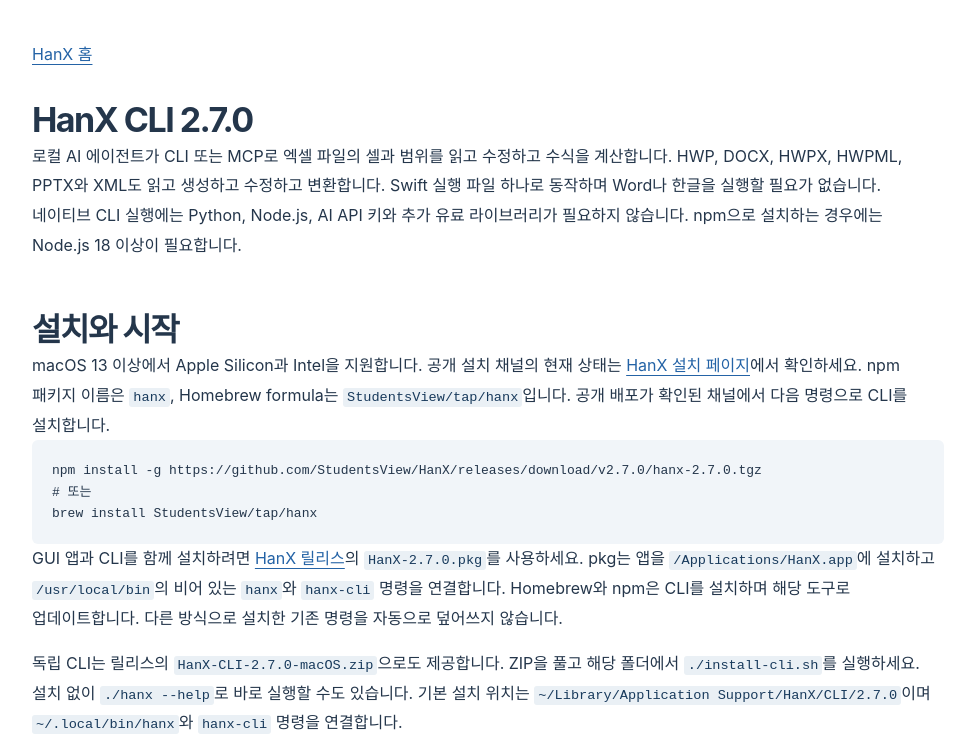
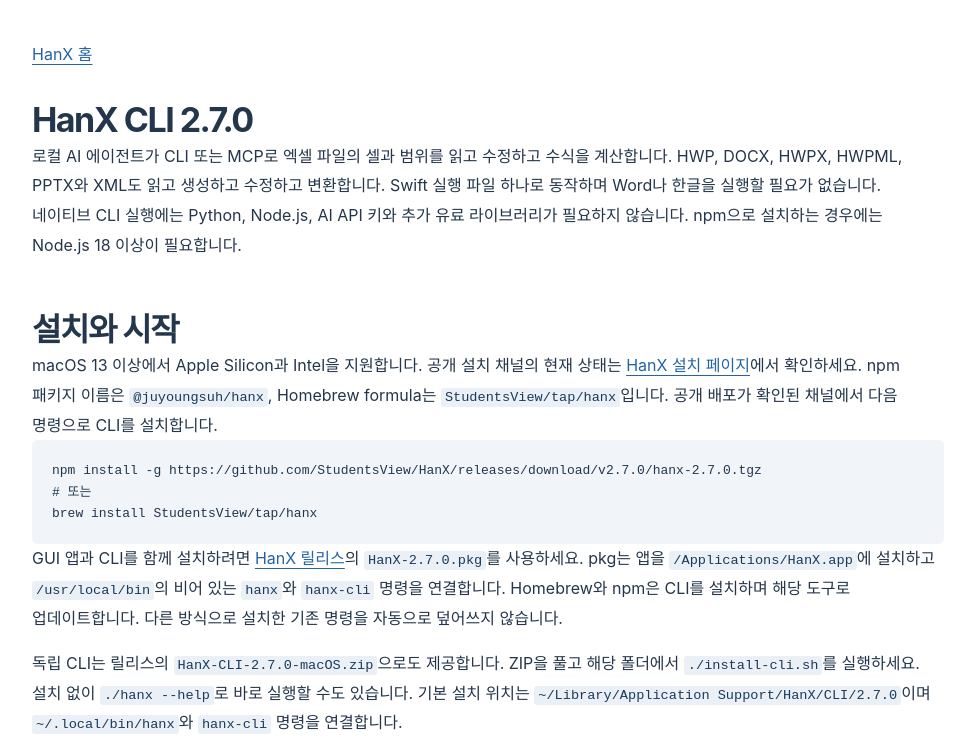
Before and after one commit to StudentsView/HanX, a plain HTML site: page site/cli/index.html in a window 1280 px wide. Shown: the top 751 px of the page, without its empty margins (152-1127 px from the left). Drawn offline with Linux system fonts and the light colour scheme.

Commit message:
Use scoped npm package name [skip ci]

```diff
--- a/packaging/npm/package.json
+++ b/packaging/npm/package.json
@@ -1,5 +1,5 @@
 {
-  "name": "hanx",
+  "name": "@juyoungsuh/hanx",
   "version": "2.7.0",
   "description": "Local macOS office CLI and MCP tools for spreadsheet formulas, HWP, DOCX and PPTX",
   "license": "MIT",
--- a/site/cli/index.html
+++ b/site/cli/index.html
@@ -13,7 +13,7 @@
 <h1>HanX CLI 2.7.0</h1>
 <p>로컬 AI 에이전트가 CLI 또는 MCP로 엑셀 파일의 셀과 범위를 읽고 수정하고 수식을 계산합니다. HWP, DOCX, HWPX, HWPML, PPTX와 XML도 읽고 생성하고 수정하고 변환합니다. Swift 실행 파일 하나로 동작하며 Word나 한글을 실행할 필요가 없습니다. 네이티브 CLI 실행에는 Python, Node.js, AI API 키와 추가 유료 라이브러리가 필요하지 않습니다. npm으로 설치하는 경우에는 Node.js 18 이상이 필요합니다.</p>
 <h2>설치와 시작</h2>
-<p>macOS 13 이상에서 Apple Silicon과 Intel을 지원합니다. 공개 설치 채널의 현재 상태는 <a href="https://studentsview.github.io/HanX/#install" rel="nofollow">HanX 설치 페이지</a>에서 확인하세요. npm 패키지 이름은 <code class="notranslate">hanx</code>, Homebrew formula는 <code class="notranslate">StudentsView/tap/hanx</code>입니다. 공개 배포가 확인된 채널에서 다음 명령으로 CLI를 설치합니다.</p>
+<p>macOS 13 이상에서 Apple Silicon과 Intel을 지원합니다. 공개 설치 채널의 현재 상태는 <a href="https://studentsview.github.io/HanX/#install" rel="nofollow">HanX 설치 페이지</a>에서 확인하세요. npm 패키지 이름은 <code class="notranslate">@juyoungsuh/hanx</code>, Homebrew formula는 <code class="notranslate">StudentsView/tap/hanx</code>입니다. 공개 배포가 확인된 채널에서 다음 명령으로 CLI를 설치합니다.</p>
 <div class="highlight highlight-source-shell"><pre class="notranslate">npm install -g https://github.com/StudentsView/HanX/releases/download/v2.7.0/hanx-2.7.0.tgz
 <span class="pl-c"><span class="pl-c">#</span> 또는</span>
 brew install StudentsView/tap/hanx</pre></div>
```
Also changed, not shown: docs/cli/README.md, packaging/npm/README.md.
